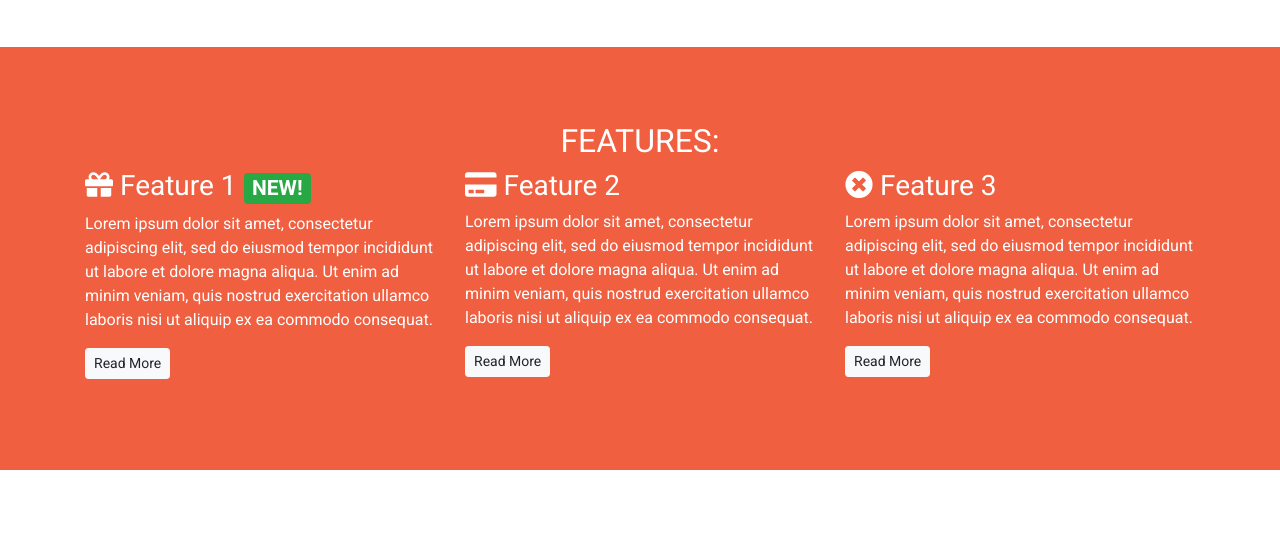
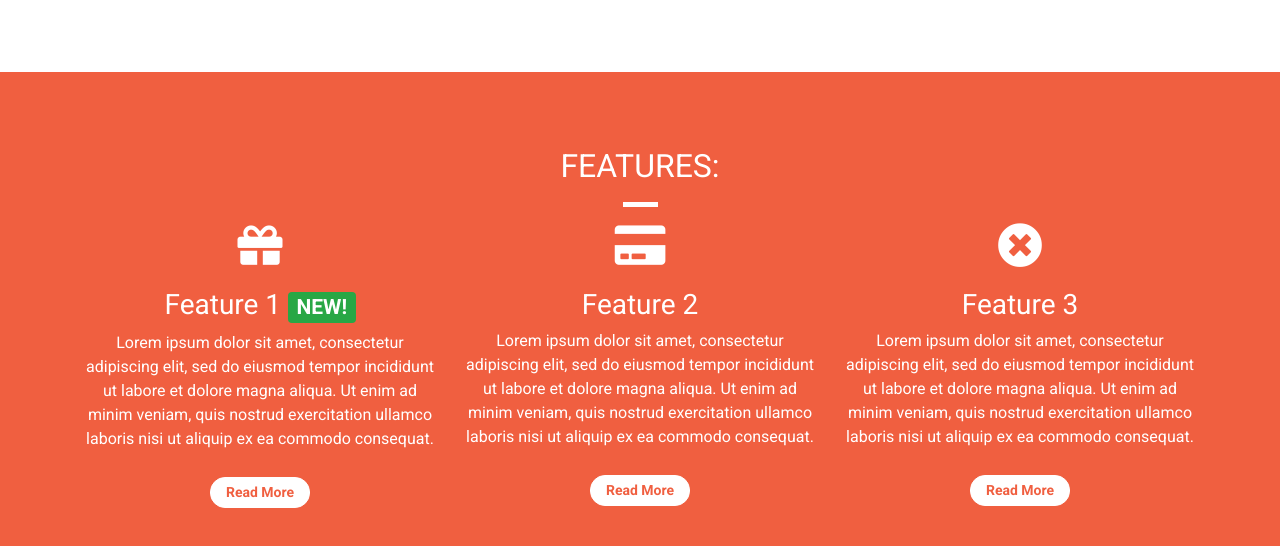
Before and after one commit to GemmaButcher-dev/bootstrap-4, a plain HTML site: page index.html in a window 1280 px wide. Shown: the part 1100-1646 px from the top of the page. Before the commit the page ends 1570 px from the top, so only its background shows below. Drawn offline with nearby package versions, Linux system fonts and the light colour scheme.

Commit message:
update 2 files

```diff
--- a/css/style.css
+++ b/css/style.css
@@ -2,9 +2,7 @@ body {
     font-family: 'Roboto', sans-serif;
 }
 
-.container-wrapper {
-
-}
+.container-wrapper {}
 
 .container-wrapper--red {
     background-color: #f05f40;
@@ -116,8 +114,10 @@ body {
 
 .page-header h2 {
     margin-top: 0;
+}
 
-
+.quotes .page-header {
+    margin-bottom: 25px;
 }
 
 /* Block dividers */
@@ -133,6 +133,9 @@ body {
     background-color: #f05f40;
 }
 
+.block-divider--white {
+    background-color: white;
+}
 .block-divider--short {
     width: 35px;
 }
@@ -167,3 +170,24 @@ body {
     border-color: #df4929;
     color: white;
 }
+
+.features {
+    text-align: center;
+    margin-bottom: 40px;
+ }
+
+ .feature i {
+    margin-bottom: 20px;
+    font-size: 45px;
+    line-height: 45px;
+ }
+
+ .feature .btn {
+    background-color: white;
+    border-color: white;
+    border-radius: 15px;
+    min-width: 100px;
+    font-weight: bold;
+    margin-top: 10px;
+    color:#f05f40
+ }
--- a/index.html
+++ b/index.html
@@ -123,26 +123,27 @@
             <div class="row">
                 <div class="col-12 page-header">
                     <h2 class="text-uppercase">Features:</h2>
+                    <hr class="block-divider block-divider--short block-divider--white">
                 </div>
             </div>
             <div class="row">
                 <div class="col-12 col-md-6 col-lg-4">
                     <div class="feature">
-                        <h3><i class="fas fa-gift d-none d-sm-inline"></i> Feature 1 <span class="badge badge-success">NEW!</span></h3>
+                        <h3><i class="fas fa-gift d-none d-sm-block"></i> Feature 1 <span class="badge badge-success">NEW!</span></h3>
                         <p>Lorem ipsum dolor sit amet, consectetur adipiscing elit, sed do eiusmod tempor incididunt ut labore et dolore magna aliqua. Ut enim ad minim veniam, quis nostrud exercitation ullamco laboris nisi ut aliquip ex ea commodo consequat.</p>
                         <p><a class="btn btn-sm btn-light" href="">Read More</a></p>
                     </div>
                 </div>
                 <div class="col-12 col-md-6 col-lg-4">
                     <div class="feature">
-                        <h3><i class="fas fa-credit-card d-none d-sm-inline"></i> Feature 2</h3>
+                        <h3><i class="fas fa-credit-card d-none d-sm-block"></i> Feature 2</h3>
                         <p>Lorem ipsum dolor sit amet, consectetur adipiscing elit, sed do eiusmod tempor incididunt ut labore et dolore magna aliqua. Ut enim ad minim veniam, quis nostrud exercitation ullamco laboris nisi ut aliquip ex ea commodo consequat.</p>
                         <p><a class="btn btn-sm btn-light" href="">Read More</a></p>
                     </div>
                 </div>
                 <div class="col-12 d-md-none d-lg-block col-lg-4">
                     <div class="feature">
-                        <h3><i class="fas fa-times-circle d-none d-sm-inline"></i> Feature 3</h3>
+                        <h3><i class="fas fa-times-circle d-none d-sm-block"></i> Feature 3</h3>
                         <p>Lorem ipsum dolor sit amet, consectetur adipiscing elit, sed do eiusmod tempor incididunt ut labore et dolore magna aliqua. Ut enim ad minim veniam, quis nostrud exercitation ullamco laboris nisi ut aliquip ex ea commodo consequat.</p>
                         <p><a class="btn btn-sm btn-light" href="">Read More</a></p>
                     </div>
```
